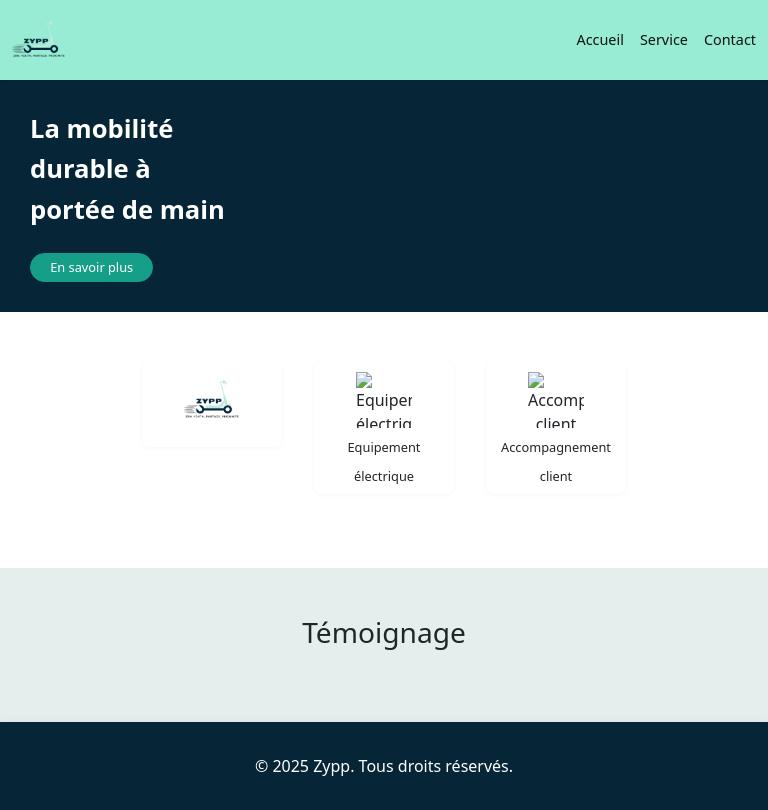
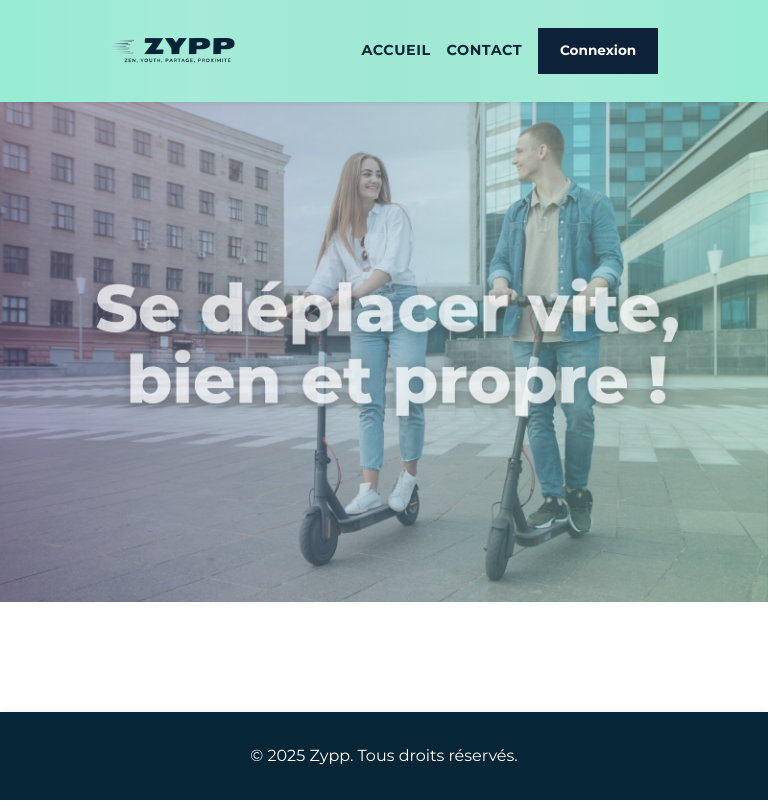
Before and after one commit to Salimou95/Zypp, a PHP site: page / in a window 768 px wide. Run offline with PHP 8.4, Linux system fonts and the light colour scheme; some libraries are stand-ins or nearby versions.

Commit message:
header et img

```diff
--- a/app/View/home.php
+++ b/app/View/home.php
@@ -1,46 +1,24 @@
-<?php require_once __DIR__ . '/../config.php'; ?>
+<?php
+require_once __DIR__ . '/../config.php';
+if (session_status() === PHP_SESSION_NONE) session_start();
+?>
 <!DOCTYPE html>
 <html lang="fr">
 <head>
     <meta charset="UTF-8">
     <title>Accueil</title>
-    <!-- Bootstrap CSS -->
+    <meta name="viewport" content="width=device-width, initial-scale=1">
     <link href="https://cdn.jsdelivr.net/npm/bootstrap@5.3.2/dist/css/bootstrap.min.css" rel="stylesheet">
-    <link rel="stylesheet" href="<?= ASSETS_URL ?>/css/style.css">
+    <link rel="stylesheet" href="<?= ASSETS_URL ?>/css/style.css?v=3">
     <script src="<?= ASSETS_URL ?>/js/script.js" defer></script>
-    <!-- Bootstrap JS -->
-    <script src="https://cdn.jsdelivr.net/npm/bootstrap@5.3.2/dist/js/bootstrap.bundle.min.js" defer></script>
-    <meta name="viewport" content="width=device-width, initial-scale=1">
 </head>
 <body class="d-flex flex-column min-vh-100">
-<?php session_start(); ?>
 <?php include __DIR__ . '/partials/nav.php'; ?>
-<section class="hero-section bg-dark-blue text-white py-5 text-start">
-    <h1 class="hero-title mb-4">
-        <span>La mobilité</span>
-        <span>durable&nbsp;à</span>
-        <span>portée de main</span>
-    </h1>
-    <a href="#" class="btn btn-success hero-btn">En savoir plus</a>
+
+<section class="py-0 first-hero">
+  <img id="heroImage" src="<?= ASSETS_URL ?>/images/Section_trot.png?v=3" alt="Présentation" class="hero-img" />
 </section>
-<section class="container my-5">
-    <div class="row-bloc-services">
-        <article itemscope itemtype="https://schema.org/Service">
-            <img src="<?= ASSETS_URL ?>/images/Logo.png" alt="Réparation rapide" itemprop="image">
-        </article>
-        <article itemscope itemtype="https://schema.org/Service">
-            <img src="https://via.placeholder.com/48" alt="Equipement électrique" itemprop="image">
-            <h2 itemprop="name"><span>Equipement</span><br><span>électrique</span></h2>
-        </article>
-        <article itemscope itemtype="https://schema.org/Service">
-            <img src="https://via.placeholder.com/48" alt="Accompagnement client" itemprop="image">
-            <h2 itemprop="name"><span>Accompagnement</span><br><span>client</span></h2>
-        </article>
-    </div>
-</section>
-<section class="temoignage-section py-5">
-    <div class="container">
-        <h2 class="text-center mb-4">Témoignage</h2>
-    </div>
-</section>
+
 <?php include __DIR__ . '/partials/footer.php'; ?>
+</body>
+</html>
--- a/app/View/partials/nav.php
+++ b/app/View/partials/nav.php
@@ -8,20 +8,21 @@ if (session_status() === PHP_SESSION_NONE) session_start();
       <img src="<?= ASSETS_URL ?>/images/Logo.png" alt="Logo" class="me-2">
     </a>
     <div class="ms-auto">
-      <ul class="navbar-nav flex-row gap-3">
+      <ul class="navbar-nav flex-row gap-3 align-items-center">
         <li class="nav-item">
           <a class="nav-link fw-bold text-primary" href="<?= ROOT_URL ?>/">Accueil</a>
-        </li>
-        <li class="nav-item">
-          <a class="nav-link fw-bold text-primary" href="<?= ROOT_URL ?>/service">Service</a>
         </li>
         <li class="nav-item">
           <a class="nav-link fw-bold text-primary" href="<?= ROOT_URL ?>/contact">Contact</a>
         </li>
         <?php if (isset($_SESSION['user'])): ?>
-        <li class="nav-item">
-          <a class="nav-link fw-bold text-danger" href="<?= ROOT_URL ?>/auth/logout">Se déconnecter</a>
-        </li>
+          <li class="nav-item">
+            <a class="btn-login" href="<?= ROOT_URL ?>/auth/logout">Se déconnecter</a>
+          </li>
+        <?php else: ?>
+          <li class="nav-item">
+            <a class="btn-login" href="<?= ROOT_URL ?>/auth/login">Connexion</a>
+          </li>
         <?php endif; ?>
       </ul>
     </div>
--- a/assets/css/style.css
+++ b/assets/css/style.css
@@ -1,3 +1,5 @@
+@import url('https://fonts.googleapis.com/css2?family=Montserrat:wght@400;500;600;700&display=swap');
+
 h1 {
     color: #007bff;
 }
@@ -18,7 +20,7 @@ h1 {
     align-items: center;
 }
 .navbar-brand img {
-    height: 60px !important;
+    height: 25px !important;
     width: auto;
     margin: 0 !important;
     display: block;
@@ -39,21 +41,34 @@ h1 {
 }
 .navbar {
     background-color: #97ecd3 !important;
+    background: linear-gradient(to right,
+        #97ecd3 0%,
+        #a5ebd7 25%,
+        #9fe8d3 50%,
+        #a5ebd7 75%,
+        #97ecd3 100%) !important;
     display: flex;
     align-items: center;
     margin-bottom: 0 !important;
+    padding-top: 18px; /* ajout */
+    padding-bottom: 18px; /* ajout */
+    transition: box-shadow .25s ease;
 }
 
 .navbar .container-fluid {
     padding-top: 10px;
     padding-bottom: 10px;
+    padding-left: 110px; /* ajout */
+    padding-right: 110px; /* ajout */
 }
 
 .navbar .nav-link,
 .navbar .nav-links a {
-    color: #111 !important;
-    font-size: 0.9em !important;
-    font-weight: 400 !important;
+    color: #062638 !important; /* nouveau bleu foncé */
+    font-size: 0.9rem !important; /* taille réduite */
+    font-weight: 700 !important;
+    text-transform: uppercase;
+    letter-spacing: 0.5px;
 }
 
 .bg-dark-blue {
@@ -132,59 +147,12 @@ h1 {
   display: block;
   margin: 0 auto 0.5rem auto;
 }
-@media (min-width: 576px) {
-  .row-bloc-services {
-    justify-content: center;
-    gap: 2rem;
-    min-height: 160px;
-  }
-  .row-bloc-services article {
-    width: 140px;
-    padding: 0.7rem 0.3rem;
-  }
-  .row-bloc-services img {
-    max-width: 56px;
-    height: 56px;
-  }
-}
-@media (max-width: 991.98px) {
-    .navbar {
-        display: flex !important;
-        align-items: center !important;
-        background-color: #97ecd3 !important;
-        height: 80px !important;
-        min-height: 80px !important;
-    }
-    .navbar-brand {
-        height: auto;
-    }
-    .navbar-brand img {
-        height: 40px !important;
-    }
-    .navbar .container-fluid {
-        padding-top: 5px !important;
-        padding-bottom: 5px !important;
-    }
-    .hero-title {
-        font-size: 1.6rem;
-    }
-    .hero-title span {
-        display: block !important;
-        margin-bottom: 0.08em;
-    }
-    .hero-btn {
-        font-size: 0.8rem !important;
-        padding: 0.25rem 1.2rem !important; /* largeur augmentée */
-    }
-    .hero-section {
-        padding: 30px !important;
-    }
-}
 
 body {
     min-height: 100vh;
     display: flex;
     flex-direction: column;
+    font-family: 'Montserrat', Arial, sans-serif; /* police globale */
 }
 
 .footer-site {
@@ -208,3 +176,30 @@ body {
 .temoignage-section {
     background: #e4eeec;
 }
+
+/* Bouton Connexion / Déconnexion dans la nav */
+.btn-login {
+    display: inline-block;
+    background: #0D2139 !important;
+    color: #fff !important;
+    padding: 0.7rem 1.3rem; /* padding initial */
+    font-size: 0.85rem;
+    font-weight: 700;
+    text-decoration: none !important;
+    line-height: 1.1;
+    border-radius: 0 !important;
+    border: 1px solid #0D2139 !important;
+    transition: background .2s, color .2s;
+    /* Ajout d'un padding vertical plus grand */
+    padding-top: 0.9rem !important;
+    padding-bottom: 0.9rem !important;
+}
+.btn-login:hover, .btn-login:focus {
+    background: #0b1b30 !important;
+    color: #fff !important;
+}
+/* Ajout sticky nav */
+.navbar-fixed { position:fixed; top:0; left:0; right:0; z-index:1030; width:100%; box-shadow:0 4px 12px rgba(0,0,0,0.08); }
+body.has-fixed-nav { padding-top:90px; }
+/* Image héros */
+.hero-img { display:block; width:100%; height:auto; max-width:100%; border:0; }
```
Also changed, not shown: assets/images/Logo.png (deleted), assets/images/Section_trot.png (added), assets/images/logo.png (added), public/assets/css/style.css, public/assets/images/Section_trot.png (added), public/assets/js/script.js.
